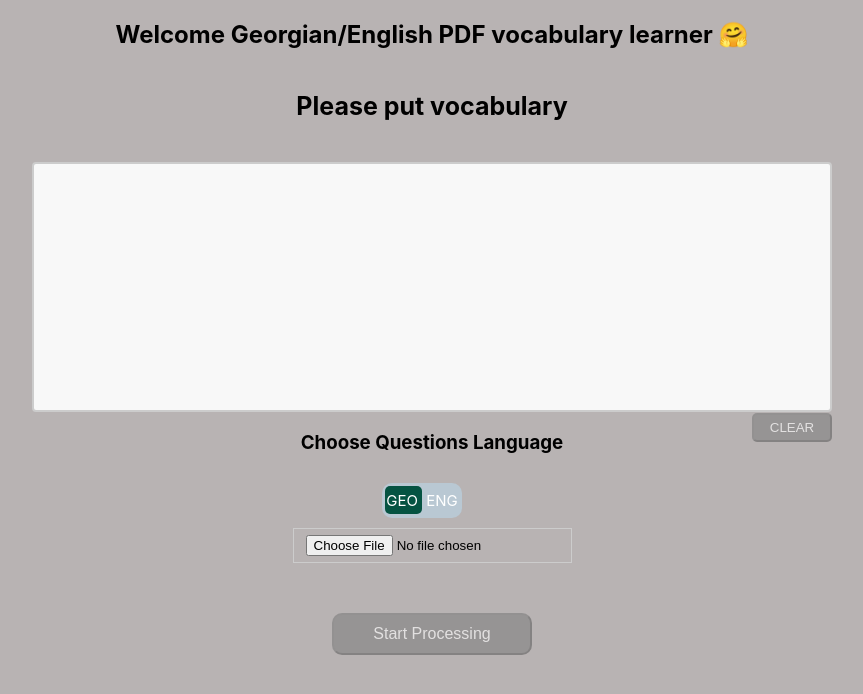
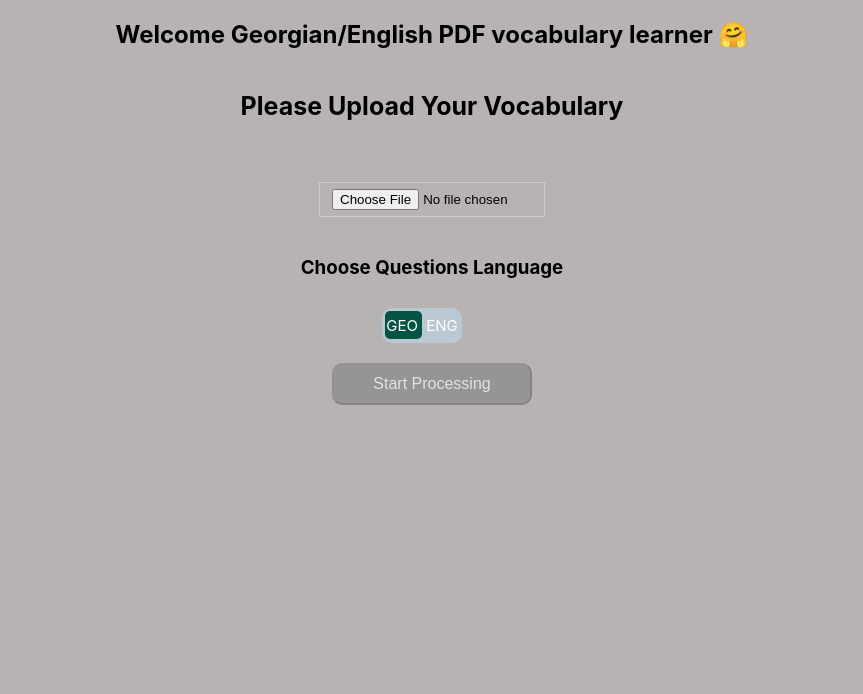
Before and after one commit to Gujejiani/English-Learner, a React (Create React App) app: page / in a window 1280 px wide. Shown: the top 694 px of the page, without its empty margins (208-1071 px from the left). Built offline with nearby package versions, Linux system fonts and the light colour scheme.

Commit message:
pdf validation added

```diff
--- a/src/components/fileUpload/fileUpload.module.css
+++ b/src/components/fileUpload/fileUpload.module.css
@@ -1,5 +1,8 @@
 .upload{
     padding: 20px;
+    display: flex;
+    flex-direction: column;
+
 }
 
 .upload__field {
@@ -7,5 +10,13 @@
     display: inline-block;
     padding: 6px 12px;
     cursor: pointer;
+    width: 200px;
+    justify-self: center;
+    margin: auto;
+}
+
+.upload__error {
+    font-size: 14px;
+    color: rgb(175, 4, 4);
 
 }
--- a/src/components/fileUpload/fileUpload.tsx
+++ b/src/components/fileUpload/fileUpload.tsx
@@ -5,13 +5,20 @@ import styles from './fileUpload.module.css'
 
 const FileUpload: React.FC = ()=>{
     const [selectedFile, setSelectedFile] = useState<any>();
-	const [_isFilePicked, setIsFilePicked] = useState(false);
+	const [idPdfType, setIsPdfType] = useState(true);
     const changeHandler= (e: React.ChangeEvent<any>)=>{
 		if(e.target.files.length){
+			if(e.target?.files[0] && e.target?.files[0].type=== "application/pdf"){
+				setIsPdfType(true)
+			}else{
+				setIsPdfType(false)
+				return
+			}
+
 
 			setSelectedFile(e.target.files[0]);
 			console.log(e.target.files[0])
-			setIsFilePicked(true);
+			handleSubmission(e.target.files[0])
 		}
     }
 
@@ -21,10 +28,10 @@ const FileUpload: React.FC = ()=>{
 	 *
 	 * @returns extracted text from pdf
 	 */
-    const handleSubmission = ()=>{
+    const handleSubmission = (file: any)=>{
 		const formData = new FormData()
-		if(!selectedFile)return;
-		formData.append('pdfFile',selectedFile)
+		if(!file)return;
+		formData.append('pdfFile',file)
 		axios.post<{data: string}>('http://localhost:1111/extract-text', formData).then(res=>{
 			console.log(res.data)
 		})
@@ -35,7 +42,7 @@ const FileUpload: React.FC = ()=>{
     return(
         <div className={styles.upload} >
 			<input className={styles.upload__field} type="file" id='inpFile' name="file" onChange={changeHandler} />
-
+			{ !idPdfType? <span  className={styles.upload__error} >please upload pdf type document</span>: ''}
 		</div>
     )
 }
--- a/src/components/vocabularyForm/vocabularyForm.tsx
+++ b/src/components/vocabularyForm/vocabularyForm.tsx
@@ -49,48 +49,27 @@ import {LangMode} from '../../models/index'
 
 
     }
-    const changeHandler = (e: React.ChangeEvent<HTMLTextAreaElement>) =>{
 
-        // Start processing button
-        if(e.target.value){
-            setWords(e.target.value)
-            setButtonInfo({
-                ...buttonInfo,
-                disable: false
-            })
-        }else{
-            setButtonInfo({
-                ...buttonInfo,
-                disable: true
-            })
-        }
+     const toggleHandler =()=>{
+            setLanguage(language !==LangMode.ENG ? LangMode.ENG: LangMode.GEO )
 
      }
-     const toggleHandler =()=>{
-        if(language !==LangMode.ENG){
-            setLanguage(LangMode.ENG)
-        }else{
-            setLanguage(LangMode.GEO)
-        }
-     }
-const clearHandler = () =>{
-    setWords('')
-    localStorage.removeItem('data')
-    setButtonInfo({...buttonInfo, disable: true})
-}
+
    return ( <form  onSubmit={submitHandler} className={styles.form} >
-     <h5 className={styles.form__heading} >Please put vocabulary</h5>
-     <div className={styles.wrapper} >
+     <h5 className={styles.form__heading} >Please Upload Your Vocabulary</h5>
+     <FileUpload/>
+     {/* <div className={styles.wrapper} >
+
      <textarea value={words}  onChange={changeHandler}  ref={textAreaInput} className={styles.form__input}  />
      <button disabled={!words ? true: false } onClick={clearHandler} type='button' className={`${styles.button} ${words? '': styles.disable }`} >Clear</button>
-         </div>
+         </div>     */}
 
 
     <div className={styles.language} >
     <h3>Choose Questions Language  </h3>
     <Toggle toggle={language ===LangMode.GEO? true: false } onToggled={toggleHandler} />
     </div>
-   <FileUpload/>
+
     <button className={`${styles.form__button} ${buttonInfo.disable  ? styles.disable: '' }`}  disabled={buttonInfo.disable }  type="submit" > {buttonInfo.text}</button>
     </form>)
 }
```
